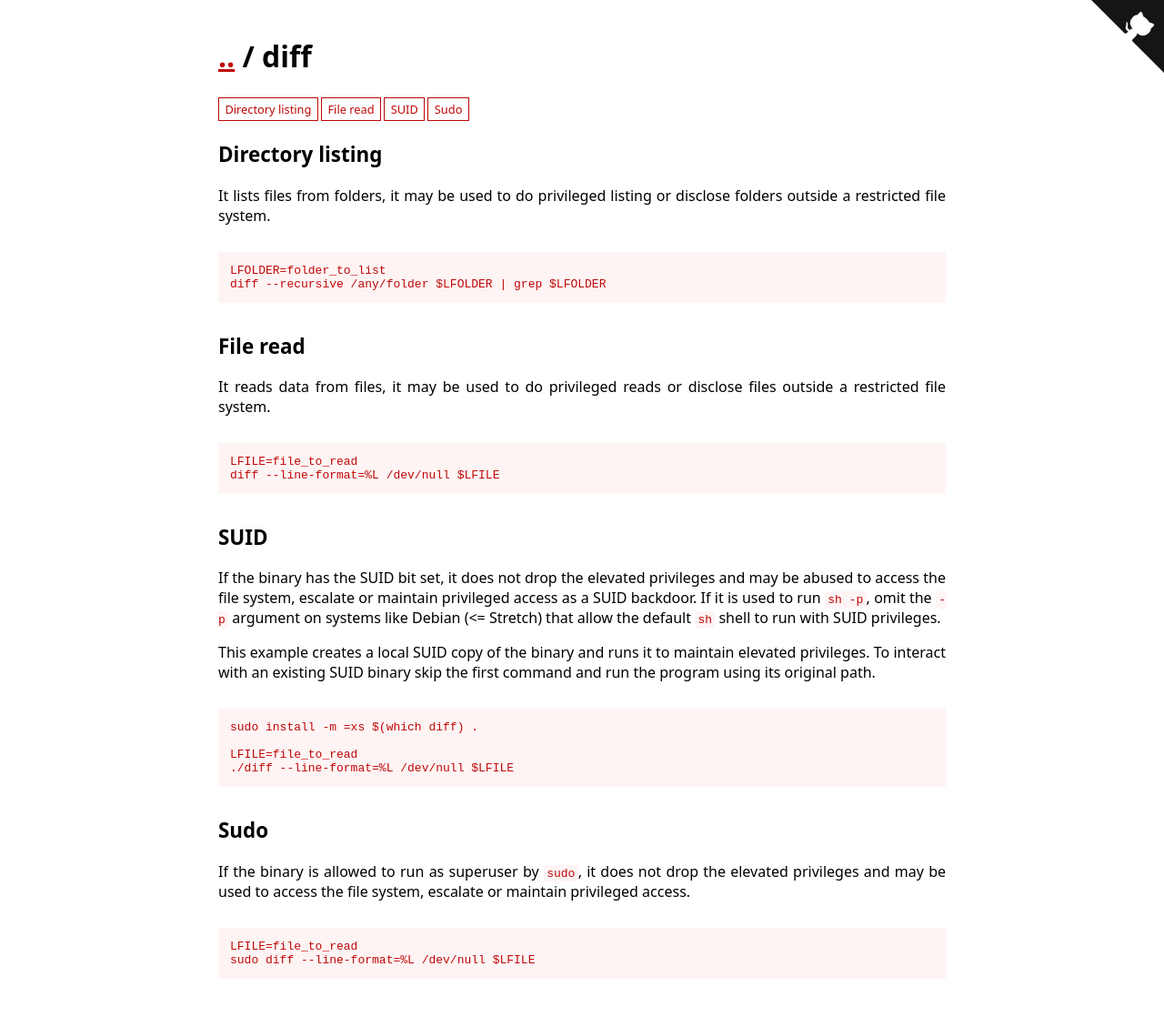
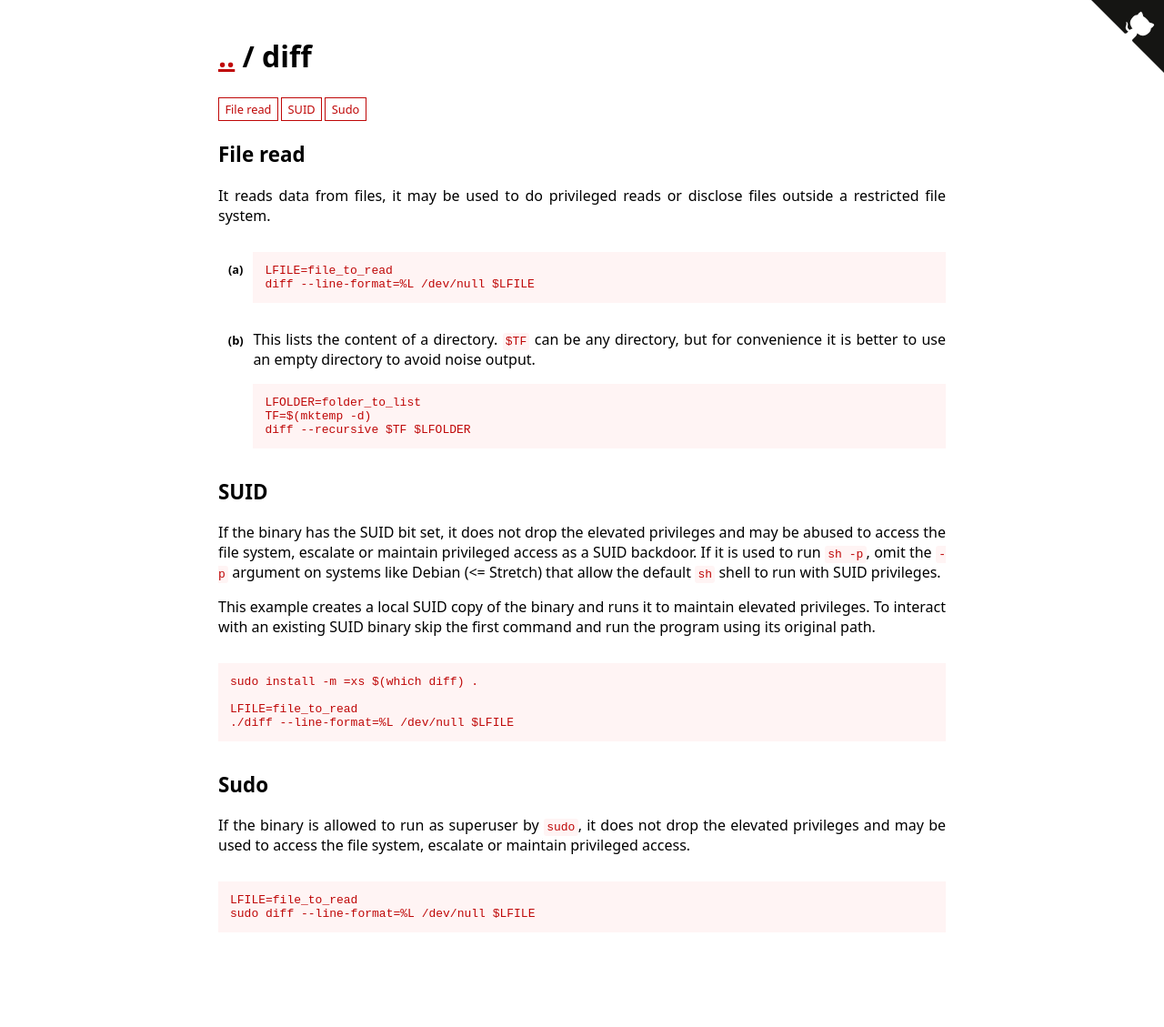
Before and after one commit to GTFOBins/GTFOBins.github.io, a Jekyll site: the page built from _gtfobins/diff.md, in a window 1280 px wide. Shown: the whole page at 91% size. Built offline with Jekyll 4.4.1, drawn with Linux system fonts in a browser that asks for light colours; after the commit the page ends 1078 px from its top, so only the background shows below that.

Commit message:
Turn directory-listing into a regular file-read

```diff
--- a/_data/functions.yml
+++ b/_data/functions.yml
@@ -20,10 +20,6 @@ non-interactive-reverse-shell:
 bind-shell:
   label: Bind shell
   description: It can bind a shell to a local port to allow remote network access.
-
-directory-listing:
-  label: Directory listing
-  description: It lists files from folders, it may be used to do privileged listing or disclose folders outside a restricted file system.
 
 non-interactive-bind-shell:
   label: Non-interactive bind shell
--- a/_gtfobins/diff.md
+++ b/_gtfobins/diff.md
@@ -4,6 +4,11 @@ functions:
     - code: |
         LFILE=file_to_read
         diff --line-format=%L /dev/null $LFILE
+    - description: This lists the content of a directory. `$TF` can be any directory, but for convenience it is better to use an empty directory to avoid noise output.
+      code: |
+        LFOLDER=folder_to_list
+        TF=$(mktemp -d)
+        diff --recursive $TF $LFOLDER
   suid:
     - code: |
         LFILE=file_to_read
@@ -12,8 +17,4 @@ functions:
     - code: |
         LFILE=file_to_read
         sudo diff --line-format=%L /dev/null $LFILE
-  directory-listing:
-    - code: |
-        LFOLDER=folder_to_list
-        diff --recursive /any/folder $LFOLDER | grep $LFOLDER
 ---
```
